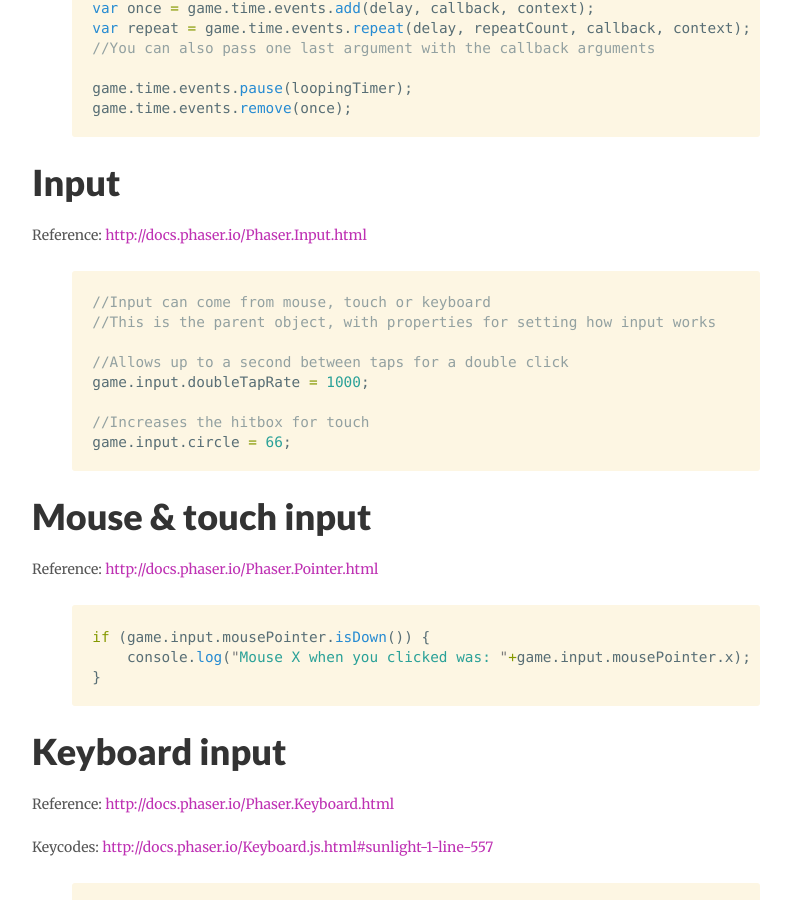
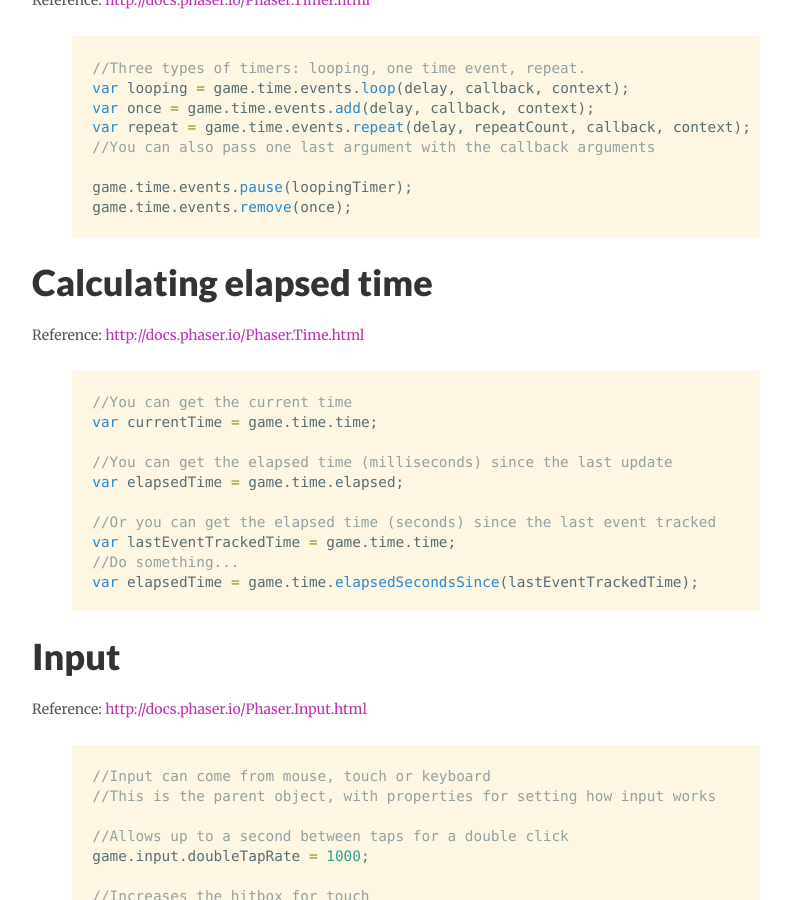
Before and after one commit to ThaisRobba/invrse, a Jekyll site: the page built from _posts/2014-10-17-phaser-cheatsheet.md, in a window 1280 px wide and 900 px high, scrolled down 6283 px. Shown: the whole window, without its empty margins (224-1015 px from the left). Built offline with Jekyll 4.4.1, drawn with Linux system fonts in a browser that asks for light colours; nearby versions of some CDN libraries; comment, search, counter and statistics services are not loaded; some of the changed text lies outside the part shown.

Commit message:
Adding overlap, managing existing objects, time and debugging

```diff
--- a/_posts/2014-10-17-phaser-cheatsheet.md
+++ b/_posts/2014-10-17-phaser-cheatsheet.md
@@ -145,7 +145,12 @@
 function create() {
     //image, sprite, audio and others are all methods of the factory
     game.add.image(x, y, 'key');
+
     var player = game.add.sprite(x, y, 'key', frame, group);
+
+    //You can add existing objects too
+    var sprite = new Phaser.Sprite(game, x, y, 'key');
+    game.add.existing(sprite);
 }
 {% endhighlight %}
 
@@ -286,6 +291,24 @@
 game.time.events.remove(once);
 {% endhighlight %}
 
+###Calculating elapsed time
+
+<small>Reference: <a href="http://docs.phaser.io/Phaser.Time.html" target="_blank">http://docs.phaser.io/Phaser.Time.html</a></small>
+
+{% highlight javascript %}
+//You can get the current time
+var currentTime = game.time.time;
+
+//You can get the elapsed time (milliseconds) since the last update
+var elapsedTime = game.time.elapsed;
+
+//Or you can get the elapsed time (seconds) since the last event tracked
+var lastEventTrackedTime = game.time.time;
+//Do something...
+var elapsedTime = game.time.elapsedSecondsSince(lastEventTrackedTime);
+
+{% endhighlight %}
+
 ###Input
 
 <small>Reference: <a href="http://docs.phaser.io/Phaser.Input.html" target="_blank">http://docs.phaser.io/Phaser.Input.html</a></small>
@@ -385,6 +408,10 @@
     //If it is false, the collision will not happens
     game.physics.arcade.collide(sprites, monsters, null, processCallback);
 
+    //Or you can check if two bodies overlap. This method avoids the impact
+    //between then, keeping their velocities and properties
+    game.physics.arcade.overlap(sprites, monsters, callback);
+
     //You can perform the following collisions:
     //Sprite vs Sprite or
     //Sprite vs Group or
@@ -424,6 +451,21 @@
 emitter.start();
 {% endhighlight %}
 
+###Debugging
+
+<small>Reference: <a href="http://docs.phaser.io/Phaser.Particles.Arcade.Emitter.html" target="_blank">http://docs.phaser.io/Phaser.Particles.Arcade.Emitter.html</a></small>
+
+{% highlight javascript %}
+//Print debug text
+game.debug.text(game.time.physicsElapsed, 10, 20);
+
+//Print debug body info
+game.debug.bodyInfo(player, 10, 20);
+
+//Shows a green rectangle that represents the hitbox of the sprite
+game.debug.body(player);
+{% endhighlight %}
+
 ###Contribute!
 
 I'd like to keep revisiting this cheatsheet every once in a while so that it stays relevant.
```
